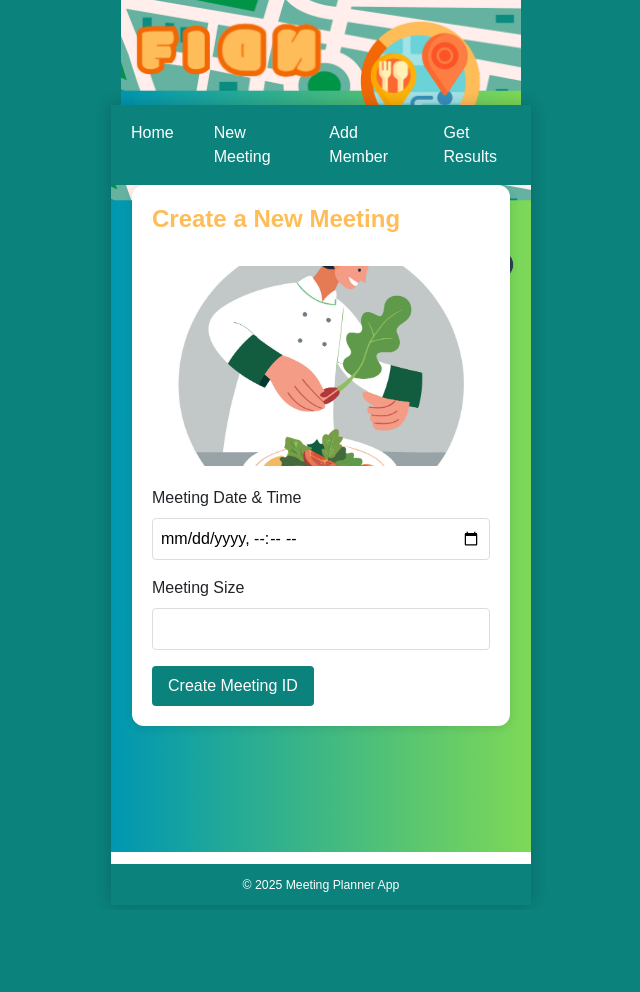
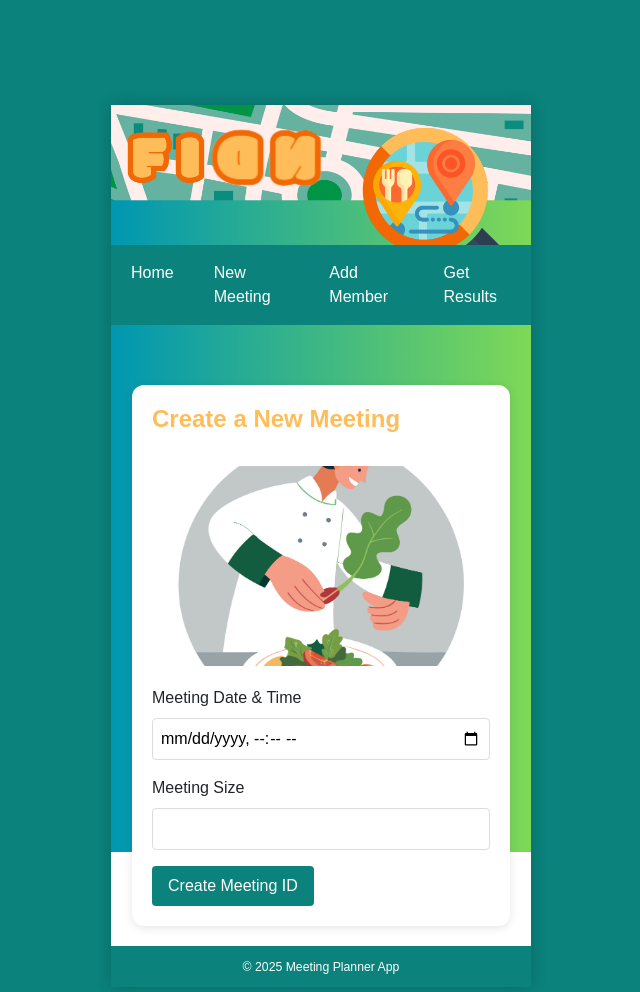
Before and after one commit to flixi67/restaurant-picker, a Flask app: page /new_meeting in a window 1280 px wide. Shown: the whole page, without its empty margins (319-959 px from the left). Before the commit the page ends 906 px from the top, so only its background shows below. Run offline with Flask 3, Linux system fonts and the light colour scheme; some web fonts are replaced.

Commit message:
More styling changes

```diff
--- a/app/templates/layout.html
+++ b/app/templates/layout.html
@@ -47,6 +47,7 @@ body {
         .navbar-custom {
             background-color: #0b827c;
             width: 100%;
+            margin-top: 140px;
         }
 
         .navbar-custom .nav-link {
@@ -66,6 +67,7 @@ body {
         }
 
         .content-container {
+            margin-top: 60px;
             background: white;
             padding: 20px;
             border-radius: 12px;
--- a/app/templates/meeting_form.html
+++ b/app/templates/meeting_form.html
@@ -6,7 +6,6 @@
 <style>
     body {
         background: rgb(11, 130, 124);
-        background-image: url("{{ url_for('static', filename='Front-End_images/FIDN_background2.png') }}");
         background-repeat: no-repeat;
         background-position: top;
         background-size: 400px;
```
